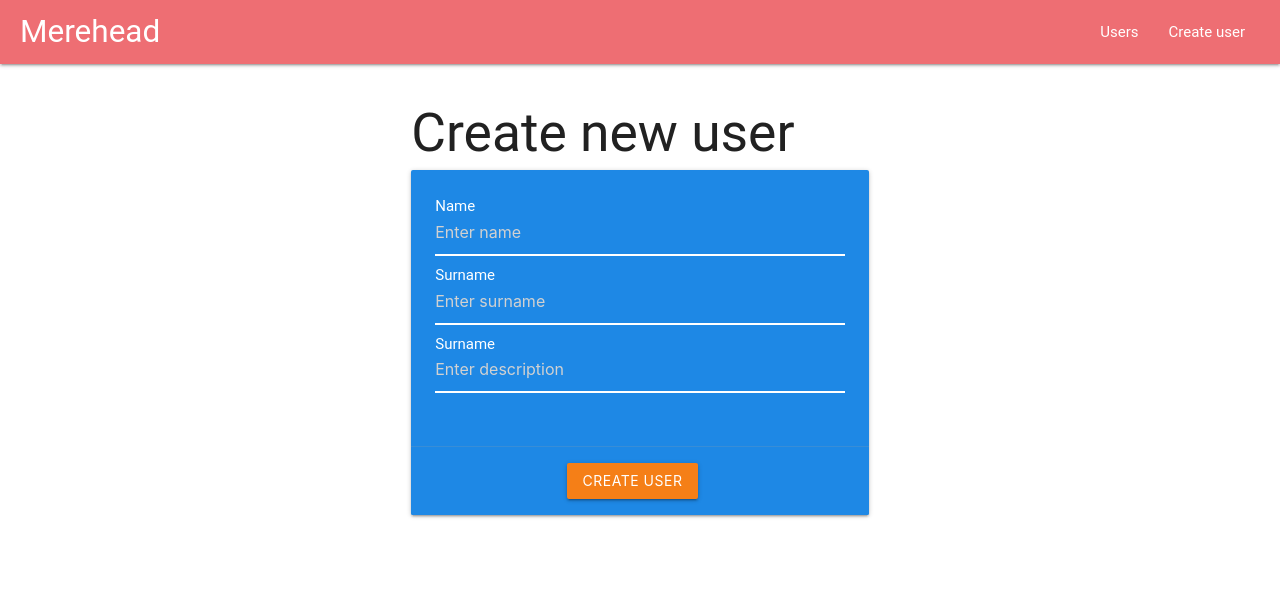
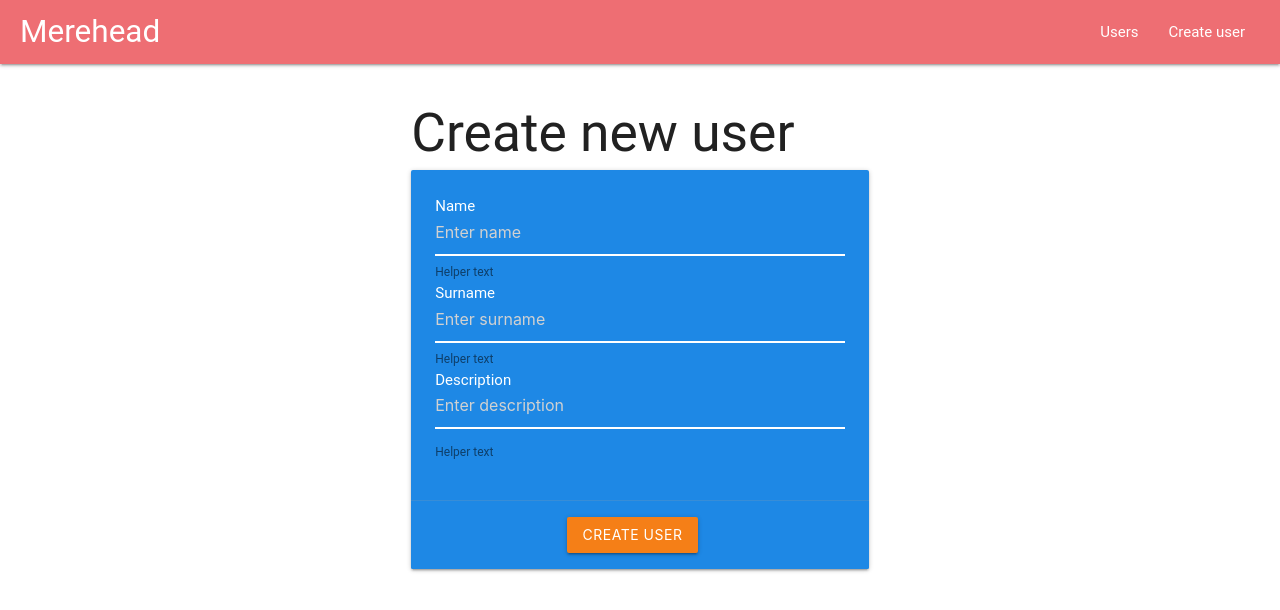
Before and after one commit to VitaliyBondarenko1982/test-app, a React (Create React App) app: page /create-user in a window 1280 px wide. Shown: the top 610 px of the page. Built offline with nearby package versions, Linux system fonts and the light colour scheme.

Commit message:
created post request to server

```diff
--- a/src/commponents/CreateUser/CreateUser.tsx
+++ b/src/commponents/CreateUser/CreateUser.tsx
@@ -1,7 +1,62 @@
-import React from 'react';
+import React, { FC, ChangeEvent } from 'react';
+import { connect } from 'react-redux';
+import { useHistory } from 'react-router-dom';
+import { Input } from '../UI/Input';
+import { State, NewUser } from '../../utils/interfaces';
+import {
+  setNewUserDesc as setNewUserDescAction,
+  setNewUserSurname as setNewUserSurnameAction,
+  setNewUserName as setNewUserNameAction,
+  postNewUser as postNewUserAction,
+} from '../../redux/actions';
 import './_CreateUser.scss';
 
-export const CreateUser = () => {
+interface StateProps {
+  newUser: NewUser;
+}
+
+interface DispatchProps {
+  setNewUserName: (value: string) => void;
+  setNewUserSurname: (value: string) => void;
+  setNewUserDesc: (value: string) => void;
+  postNewUser: () => void;
+}
+
+type Props = StateProps & DispatchProps;
+
+export const CreateUserTemplate: FC<Props> = ({
+  setNewUserName,
+  setNewUserSurname,
+  setNewUserDesc,
+  newUser,
+  postNewUser,
+}) => {
+  const history = useHistory();
+
+  const onChangeHandler = (event: ChangeEvent<HTMLTextAreaElement | HTMLInputElement>) => {
+    const { value, name: nameControl } = event.target;
+
+    switch (nameControl) {
+      case 'name':
+        setNewUserName(value);
+        break;
+      case 'surname':
+        setNewUserSurname(value);
+        break;
+      case 'desc':
+        setNewUserDesc(value);
+        break;
+      default:
+    }
+  };
+
+  const onclickHandler = () => {
+    postNewUser();
+    setTimeout(() => {
+      history.push('/');
+    }, 500);
+  };
+
   return (
     <div className="row">
       <div className="col s6 offset-s3">
@@ -9,34 +64,33 @@ export const CreateUser = () => {
         <div className="card blue darken-1">
           <div className="card-content white-text">
             <div>
-              <div className="input-field">
-                <input
+              <Input
+                label="Name"
                 id="name"
-                  type="text"
                 name="name"
                 placeholder="Enter name"
-                  className="yellow-input"
+                value={newUser.name}
+                onChange={onChangeHandler}
               />
-                <label htmlFor="name">Name</label>
-              </div>
-              <div className="input-field">
-                <input
+              <Input
+                label="Surname"
                 id="surname"
-                  type="text"
                 name="surname"
                 placeholder="Enter surname"
-                  className="yellow-input"
+                value={newUser.surname}
+                onChange={onChangeHandler}
               />
-                <label htmlFor="surname">Surname</label>
-              </div>
               <div className="input-field">
                 <textarea
                   id="desc"
                   name="desc"
                   placeholder="Enter description"
                   className="yellow-input materialize-textarea"
+                  value={newUser.desc}
+                  onChange={onChangeHandler}
                 />
-                <label htmlFor="desc">Surname</label>
+                <label htmlFor="desc">Description</label>
+                <span className="helper-text hidden">Helper text</span>
               </div>
             </div>
           </div>
@@ -44,6 +98,7 @@ export const CreateUser = () => {
             <button
               type="button"
               className="btn yellow darken-4"
+              onClick={onclickHandler}
             >
               Create user
             </button>
@@ -53,3 +108,16 @@ export const CreateUser = () => {
     </div>
   );
 };
+
+const mapStateToProps = (state: State) => ({
+  newUser: state.newUser,
+});
+
+const mapDispatchToProps = {
+  setNewUserName: setNewUserNameAction,
+  setNewUserSurname: setNewUserSurnameAction,
+  setNewUserDesc: setNewUserDescAction,
+  postNewUser: postNewUserAction,
+};
+
+export const CreateUser = connect(mapStateToProps, mapDispatchToProps)(CreateUserTemplate);
--- /dev/null
+++ b/src/commponents/UI/Input/Input.tsx
@@ -0,0 +1,34 @@
+import React, { ChangeEvent, FC } from 'react';
+
+interface Props {
+  label: string;
+  id: string;
+  name: string;
+  placeholder: string;
+  onChange: (event: ChangeEvent<HTMLTextAreaElement | HTMLInputElement>) => void;
+  value: string;
+}
+export const Input: FC<Props> = ({
+  label,
+  id,
+  name,
+  placeholder,
+  onChange,
+  value,
+}) => {
+  return (
+    <div className="input-field">
+      <input
+        type="text"
+        name={name}
+        placeholder={placeholder}
+        className="yellow-input"
+        id={id}
+        onChange={onChange}
+        value={value}
+      />
+      <label htmlFor={id}>{label}</label>
+      <span className="helper-text hidden">Helper text</span>
+    </div>
+  );
+};
--- /dev/null
+++ b/src/commponents/UI/Input/index.ts
@@ -0,0 +1 @@
+export * from './Input';
--- a/src/redux/actionTypes.ts
+++ b/src/redux/actionTypes.ts
@@ -1,3 +1,8 @@
 export const LOAD_USERS_SUCCESS = 'LOAD_USERS_SUCCESS';
 export const LOAD_USERS_ERROR = 'LOAD_USERS_ERROR';
 export const START_LOADING = 'START_LOADING';
+export const SET_NEW_USER_NAME = 'SET_NEW_USER_NAME';
+export const SET_NEW_USER_SURNAME = 'SET_NEW_USER_SURNAME';
+export const SET_NEW_USER_DESC = 'SET_NEW_USER_DESK';
+export const SET_NEW_USER_ID = 'SET_NEW_USER_ID';
+export const CREATE_NEW_USER = 'CREATE_NEW_USER';
--- a/src/redux/actions.ts
+++ b/src/redux/actions.ts
@@ -2,9 +2,12 @@ import { Dispatch } from 'redux';
 import axios from 'axios';
 import {
   LOAD_USERS_SUCCESS,
+  SET_NEW_USER_DESC,
+  SET_NEW_USER_NAME,
+  SET_NEW_USER_SURNAME,
   START_LOADING,
 } from './actionTypes';
-import { UserI } from '../utils/interfaces';
+import { State, UserI } from '../utils/interfaces';
 
 export const startLoading = () => ({
   type: START_LOADING,
@@ -13,6 +16,21 @@ export const startLoading = () => ({
 export const loadUsersSuccess = (users: UserI[]) => ({
   type: LOAD_USERS_SUCCESS,
   users,
+});
+
+export const setNewUserName = (name: string) => ({
+  type: SET_NEW_USER_NAME,
+  name,
+});
+
+export const setNewUserSurname = (surname: string) => ({
+  type: SET_NEW_USER_SURNAME,
+  surname,
+});
+
+export const setNewUserDesc = (desc: string) => ({
+  type: SET_NEW_USER_DESC,
+  desc,
 });
 
 export const loadUsers = () => {
@@ -28,3 +46,20 @@ export const loadUsers = () => {
     }
   };
 };
+
+export const postNewUser = () => {
+  return async (dispatch: Dispatch, getState: () => State) => {
+    const { newUser } = getState();
+
+    dispatch(startLoading());
+
+    try {
+      await axios.post('http://77.120.241.80:8911/api/users', newUser);
+      dispatch(setNewUserName(''));
+      dispatch(setNewUserSurname(''));
+      dispatch(setNewUserDesc(''));
+    } catch (e) {
+      console.log(e);
+    }
+  };
+};
--- a/src/redux/reducer.ts
+++ b/src/redux/reducer.ts
@@ -1,9 +1,21 @@
 import { AnyAction } from 'redux';
-import { LOAD_USERS_SUCCESS, START_LOADING } from './actionTypes';
+import {
+  CREATE_NEW_USER,
+  LOAD_USERS_SUCCESS,
+  SET_NEW_USER_DESC, SET_NEW_USER_ID,
+  SET_NEW_USER_NAME,
+  SET_NEW_USER_SURNAME,
+  START_LOADING,
+} from './actionTypes';
 
 const initialState = {
   users: [],
   loading: false,
+  newUser: {
+    name: '',
+    surname: '',
+    desc: '',
+  },
 };
 
 export const reducer = (state = initialState, action: AnyAction) => {
@@ -19,6 +31,48 @@ export const reducer = (state = initialState, action: AnyAction) => {
         ...state,
         loading: true,
       };
+    case SET_NEW_USER_NAME:
+      return {
+        ...state,
+        newUser: {
+          ...state.newUser,
+          name: action.name,
+        },
+      };
+    case SET_NEW_USER_SURNAME:
+      return {
+        ...state,
+        newUser: {
+          ...state.newUser,
+          surname: action.surname,
+        },
+      };
+    case SET_NEW_USER_DESC:
+      return {
+        ...state,
+        newUser: {
+          ...state.newUser,
+          desc: action.desc,
+        },
+      };
+    case SET_NEW_USER_ID:
+      return {
+        ...state,
+        newUser: {
+          ...state.newUser,
+          id: action.id,
+        },
+      };
+    case CREATE_NEW_USER:
+      return {
+        ...state,
+        users: [...state.users, action.user],
+        newUser: {
+          name: '',
+          surname: '',
+          desc: '',
+        },
+      };
     default:
       return state;
   }
```
Also changed, not shown: src/form/formFramework.ts (added, +9 -0 lines), src/utils/interfaces.ts (+23 -1 lines). Lines whose indentation alone changed are shown as unchanged.
